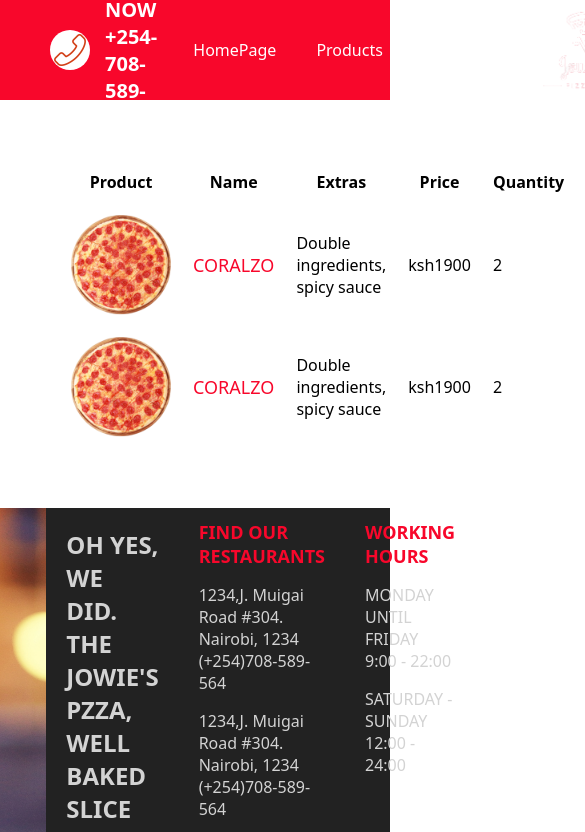
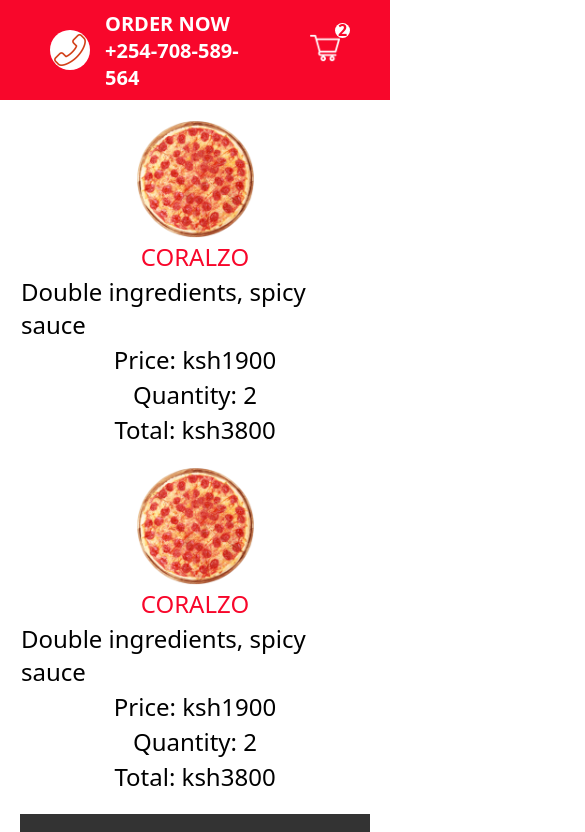
Before and after one commit to Joseph-muigai/jowies_pizzeria, a Next.js app: page /cart in a window 390 px wide. Shown: the top 832 px of the page, 585 px wide, since content can reach past the window. Built offline with nearby package versions, Linux system fonts and the light colour scheme.

Commit message:
add responsiveness on small screens

```diff
--- a/src/pages/cart.jsx
+++ b/src/pages/cart.jsx
@@ -6,7 +6,7 @@
     <div className={styles.container}>
         <div className={styles.left}>
             <table className={styles.table}>
-                <tr className={styles.tr}>
+                <tr className={styles.trTitle}>
                     <th>Product</th>
                     <th>Name</th>
                     <th>Extras</th>
@@ -14,7 +14,7 @@
                     <th>Quantity</th>
                     <th>Total</th>
                 </tr>
-                <tr>
+                <tr className={styles.tr}>
                     <td>
                         <div className={styles.imgContainer}>
                             <Image
@@ -44,7 +44,7 @@
                     </td>
 
                 </tr>
-                <tr>
+                <tr  className={styles.tr}>
                     <td>
                         <div className={styles.imgContainer}>
                             <Image
--- a/src/pages/index.js
+++ b/src/pages/index.js
@@ -20,7 +20,7 @@
         <link rel="icon" href="/favicon.ico" />
       </Head>
 
-      <Featured/>
+      {/* <Featured/> */}
       <Pizzalist/>
 
     </>
--- a/src/pages/orders/[id].jsx
+++ b/src/pages/orders/[id].jsx
@@ -15,14 +15,14 @@
         <div className={styles.left}>
             <div className={styles.row}>
             <table className={styles.table}>
-                <tr className={styles.tr}>
+                <tr className={styles.trTitle}>
                     <th>Order ID</th>
                     <th>Customer</th>
                     <th>Address</th>
 
                     <th>Total</th>
                 </tr>
-                <tr>
+                <tr className={styles.tr}>
 
                     <td>
                         <span className={styles.id}> 94379123870</span>
--- a/src/styles/Cart.module.css
+++ b/src/styles/Cart.module.css
@@ -49,3 +49,57 @@
 
     border-radius: 10px;
 }
+@media screen and (max-width:480px) {
+    .container{
+        flex-direction: column;
+        padding: 20px;
+
+    }
+    .table{
+        display: flex;
+        flex-direction: column;
+        align-items: center;
+        justify-content: center;
+    }
+   .trTitle{
+    display: none;
+
+   }
+   .tr{
+    display: flex;
+    flex-direction: column;
+    align-items: center;
+    justify-content: center;
+    margin-bottom: 20px;
+   }
+   .imgContainer{
+    width: 30vw;
+    height: 30vw;
+
+   }
+   .name, .total{
+    font-size: 24px;
+   }
+   .extras, .price, .quantity{
+    font-size: 24px;
+   }
+   .price::before{
+    content: "Price: ";
+    font-weight: 500;
+
+   }
+   .quantity::before{
+    content: "Quantity: ";
+    font-weight: 500;
+
+   }
+   .total::before{
+    content: "Total: ";
+    font-weight: 500;
+
+   }
+   .wrapper{
+    width: 100%;
+   }
+
+}
--- a/src/styles/Featured.module.css
+++ b/src/styles/Featured.module.css
@@ -23,3 +23,9 @@
     height: 100%;
     position: relative;
 }
+@media screen and (max-width:480px) {
+.container{
+    height: 50vh;
+}
+
+}
--- a/src/styles/Footer.module.css
+++ b/src/styles/Footer.module.css
@@ -27,3 +27,21 @@
 .motto{
     color: rgb(211,211,211) ;
 }
+@media screen and (max-width:480px) {
+    .container{
+    height: auto;
+    text-align: center;}
+    .item:first-child{
+        display: none;
+    }
+    .item:nth-child(2){
+        flex-direction: column;
+    }
+    .title{
+        font-size: 30px;
+    }
+    .text{
+        font-size: 20px;
+    }
+
+}
--- a/src/styles/Navbar.module.css
+++ b/src/styles/Navbar.module.css
@@ -73,5 +73,13 @@
     justify-content: center;
     font-weight: bold;
     color:#f8072b
+}
+@media screen and (max-width:480px) {
+     .item:nth-child(2){
+        display: none;
+     }
+     .item:nth-child(1){
+        flex: 3;
+     }
 
 }
--- a/src/styles/Order.module.css
+++ b/src/styles/Order.module.css
@@ -70,3 +70,47 @@
     border-radius: 10px;
     cursor: not-allowed
 }
+@media screen and (max-width:480px) {
+  .container{
+    flex-direction: column;
+
+  }
+  .trTitle{display: none;}
+  .tr{
+    display: flex;
+    flex-direction: column;
+    align-items: center;
+    justify-content: center;
+    font-size: 20px;
+
+  }
+  .id::before{
+    content: "Order ID:  ";
+    font-weight: 500;
+  }
+  .name::before{
+    content: "Customer:  ";
+    font-weight: 500;
+  }
+
+  .address::before{
+    content: "Adress:  ";
+    font-weight: 500;
+  }
+
+  .total::before{
+    content: "Total:  ";
+    font-weight: 500;
+  }
+   .row:last-child{
+    flex-direction: column;
+    width: 100%;
+    align-items: center;justify-content: center;
+   }
+   .done,
+   .undone,
+   .inProgress{
+    margin-bottom: 20px;
+   }
+   .wrapper{width: 100%;}
+}
--- a/src/styles/PizzaCard.module.css
+++ b/src/styles/PizzaCard.module.css
@@ -24,3 +24,16 @@
     text-align: center;
     color: #777;
 }
+@media screen and (max-width:480px) {
+   .container{
+    width: 100%;
+   }
+   .title{
+    font-size: 30px;
+   }
+   .price, .desc{
+    font-size: 24px;
+   }
+
+
+}
--- a/src/styles/Pizzalist.module.css
+++ b/src/styles/Pizzalist.module.css
@@ -16,3 +16,13 @@
     justify-content: center;
     width: 100%;
 }
+@media screen and (max-width:480px) {
+    .title{
+        text-align: center;
+    }
+    .desc{
+        width: 90%;
+        text-align: center;
+    }
+
+}
--- a/src/styles/Product.module.css
+++ b/src/styles/Product.module.css
@@ -82,3 +82,40 @@
     font-weight: 500;
     cursor: pointer;
 }
+@media screen and (max-width:480px) {
+   .container{
+    height: auto;
+    text-align: center;
+    flex-direction: column;
+    margin-top: 20px;
+   }
+   .imgContainer{
+    width: 70vw;
+    height: 70vw;
+
+   }
+   .title{
+    margin: 5px
+   }
+   .sizes{
+    width: 100%;
+    padding: 0 20px ;
+   }
+   .ingredients{
+    flex-direction: column;
+
+   }
+   .option{
+    margin: 10px; font-size: 18px;
+
+   }
+   .checkbox{
+    width: 25px;
+    height: 25px;
+   }
+   .quantity, .button{
+    height: 40px;
+    padding: 10px,20px;
+   }
+
+}
```
